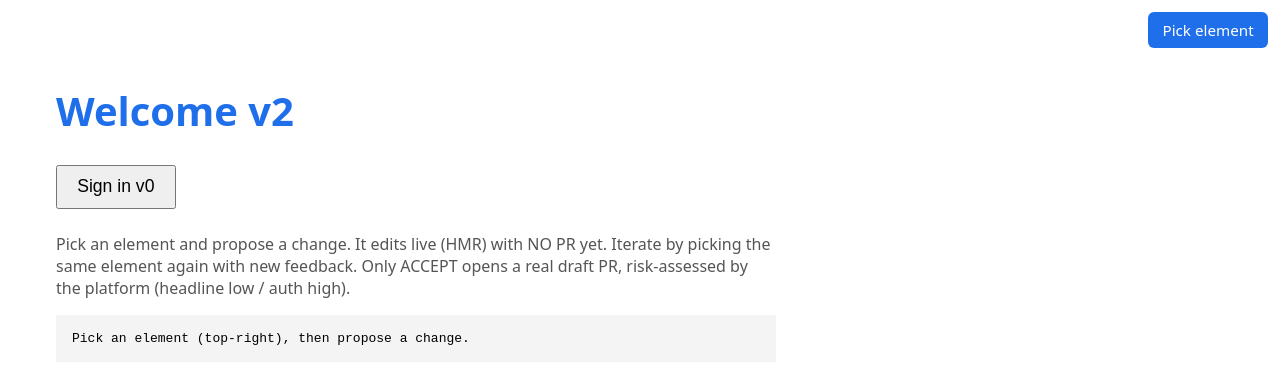
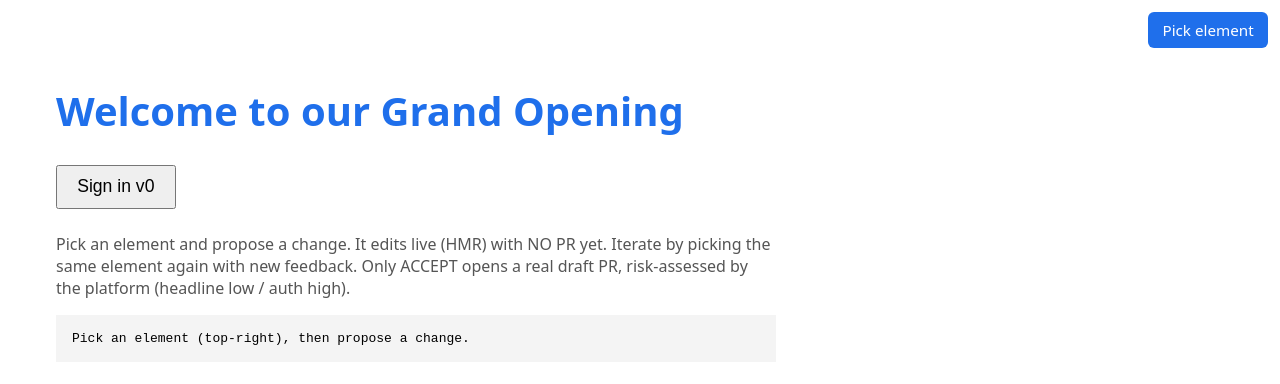
Before and after one commit to EmundoT/awc-frontdoor-demo, a React (Vite) app: page / in a window 1280 px wide. Shown: the top 384 px of the page. Built offline with nearby package versions, Linux system fonts and the light colour scheme.

Commit message:
front-door: headline -> Grand Opening (LOW, auto-land observation) (#18)

```diff
--- a/src/App.jsx
+++ b/src/App.jsx
@@ -2,7 +2,7 @@
 import { useState } from 'react'
 import { AUTH_LABEL } from './auth/login-widget.jsx'
 
-const HEADLINE = 'Welcome v2'
+const HEADLINE = 'Welcome to our Grand Opening'
 const BASE = 'http://localhost:8788'
 
 export default function App() {
```
